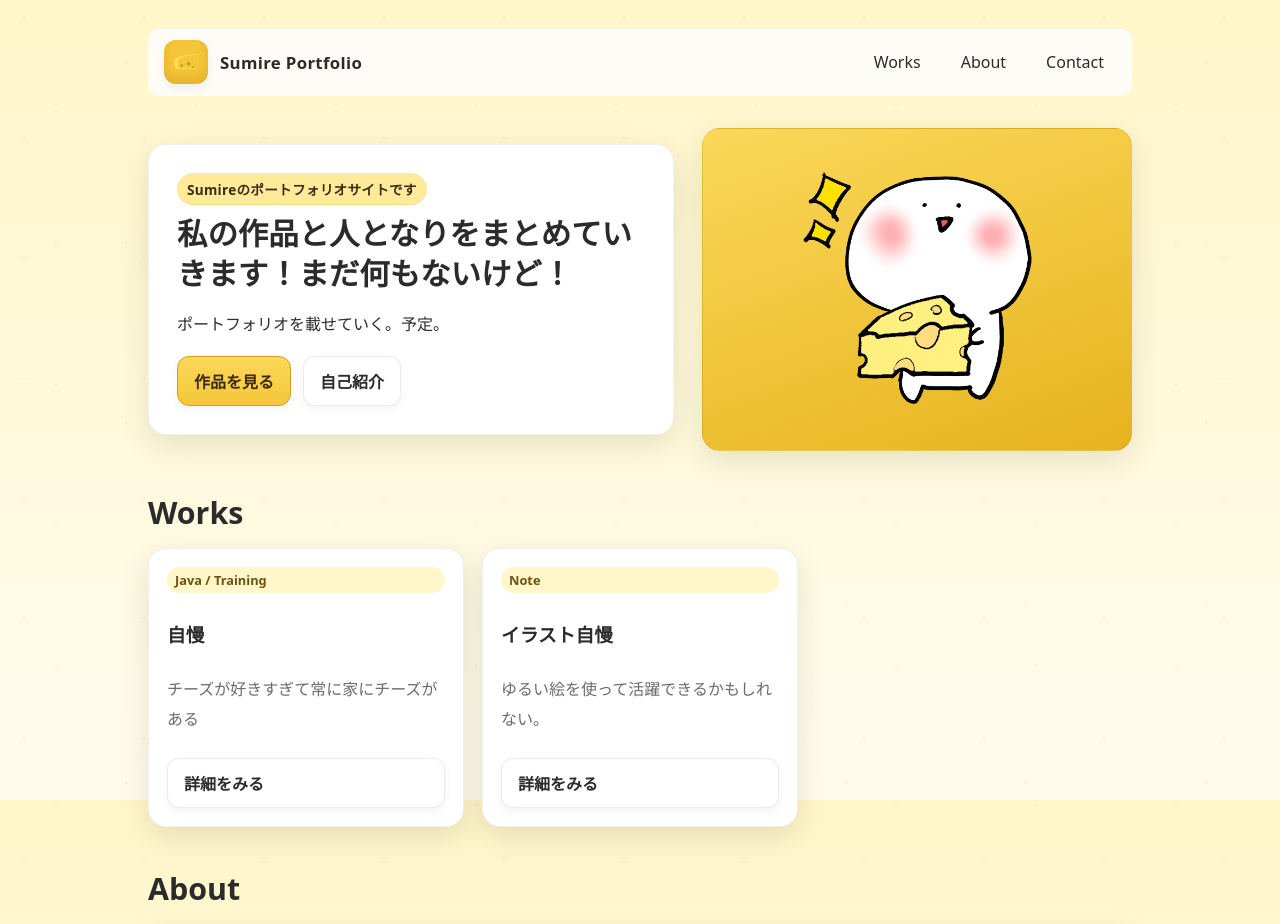
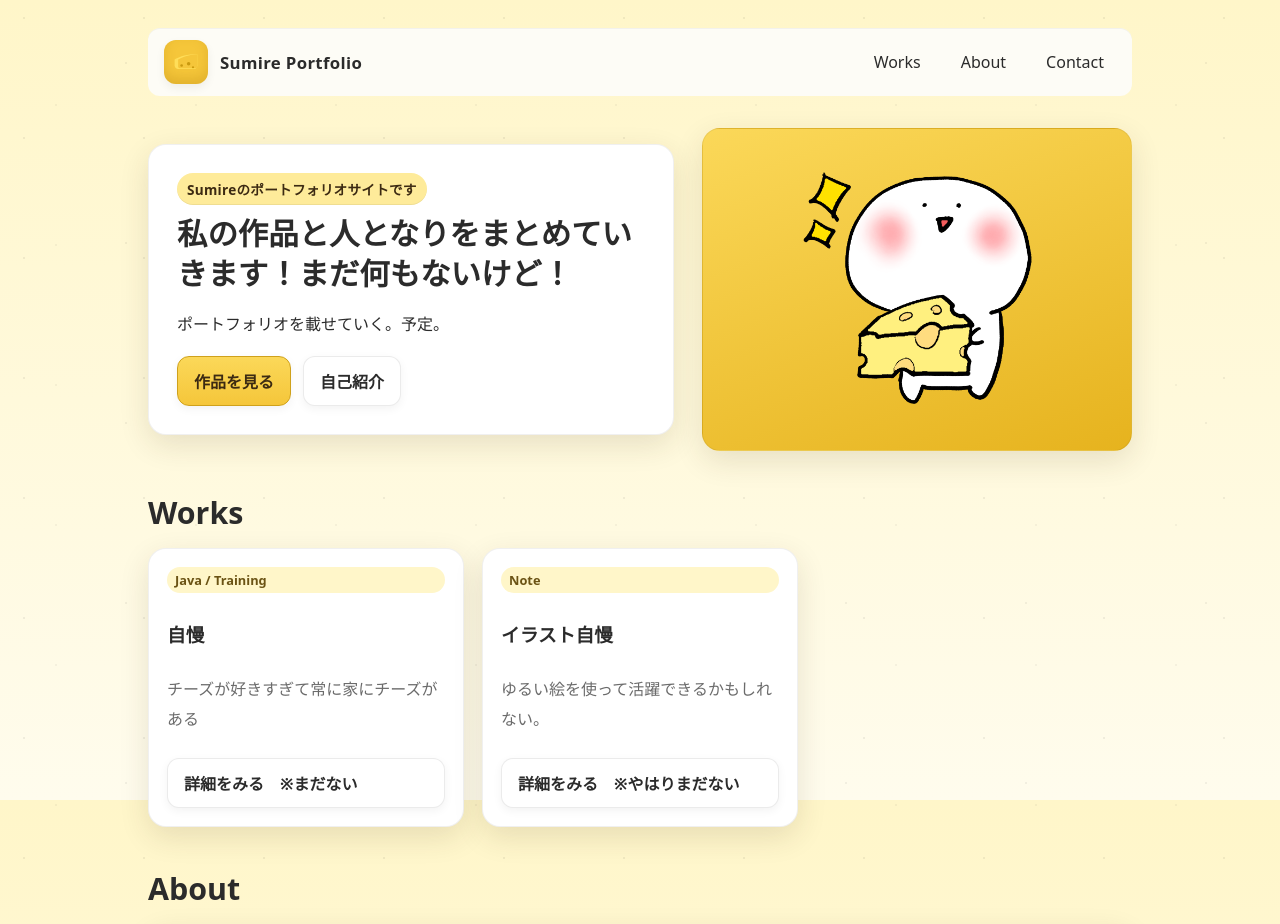
Before and after one commit to Sumire2125/next-js-app, a Next.js app: page / in a window 1280 px wide. Shown: the top 924 px of the page. Built offline with nearby package versions, Linux system fonts and the light colour scheme.

Commit message:
まだない修正

```diff
--- a/app/page.js
+++ b/app/page.js
@@ -58,13 +58,13 @@ export default function Home() {
                                 <span className="tag">Java / Training</span>
                                 <h3>自慢</h3>
                                 <p className="muted">チーズが好きすぎて常に家にチーズがある</p>
-                                <a className="btn" href="#" aria-label="チーズ好きへの詳細へ">詳細をみる</a>
+                                <a className="btn" href="#" aria-label="チーズ好きへの詳細へ">詳細をみる　※まだない</a>
                             </article>
                             <article className="card" role="listitem">
                                 <span className="tag">Note</span>
                                 <h3>イラスト自慢</h3>
                                 <p className="muted">ゆるい絵を使って活躍できるかもしれない。</p>
-                                <a className="btn" href="#" aria-label="イラスト自慢の詳細へ">詳細をみる</a>
+                                <a className="btn" href="#" aria-label="イラスト自慢の詳細へ">詳細をみる　※やはりまだない</a>
                             </article>
                         </div>
                     </section>
```
